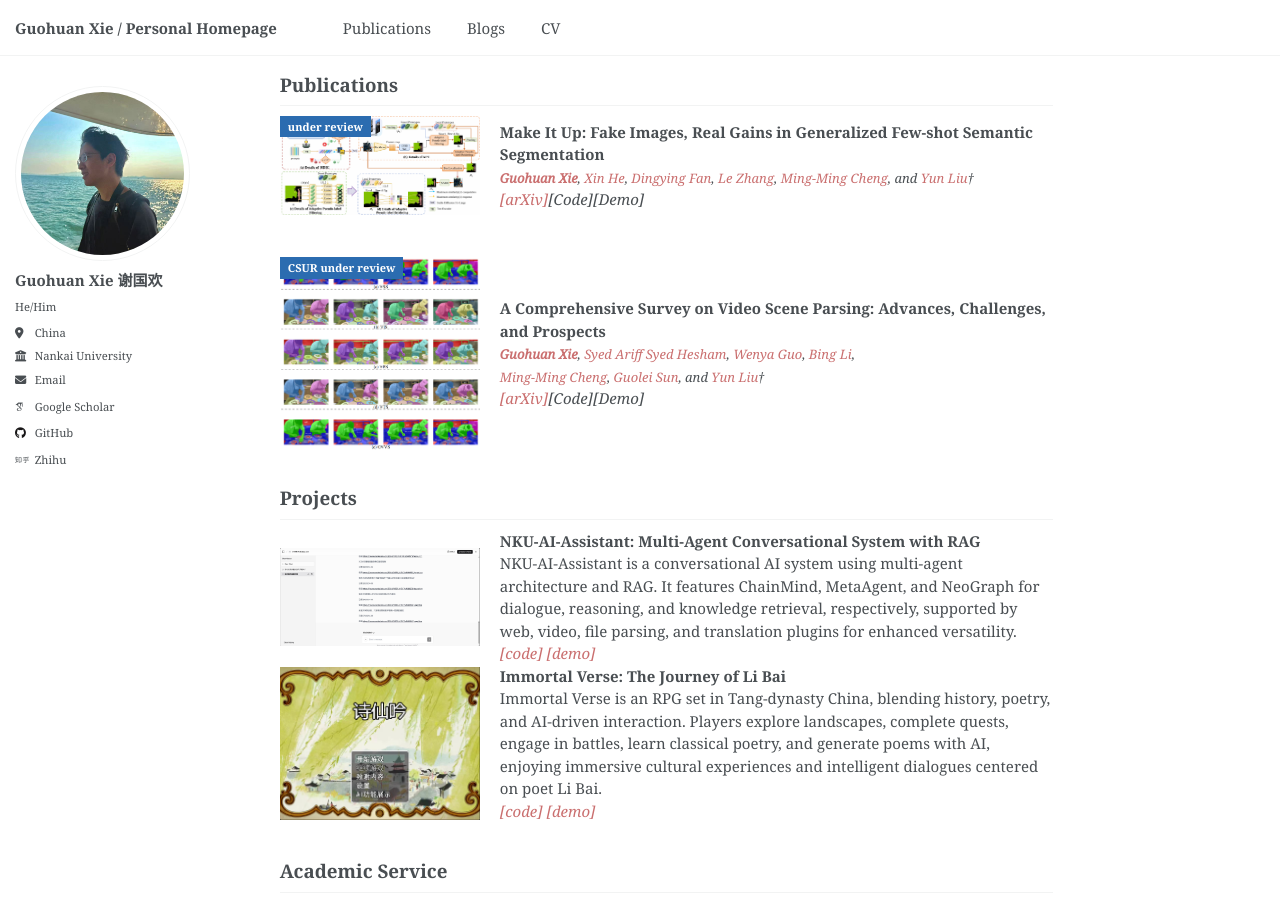
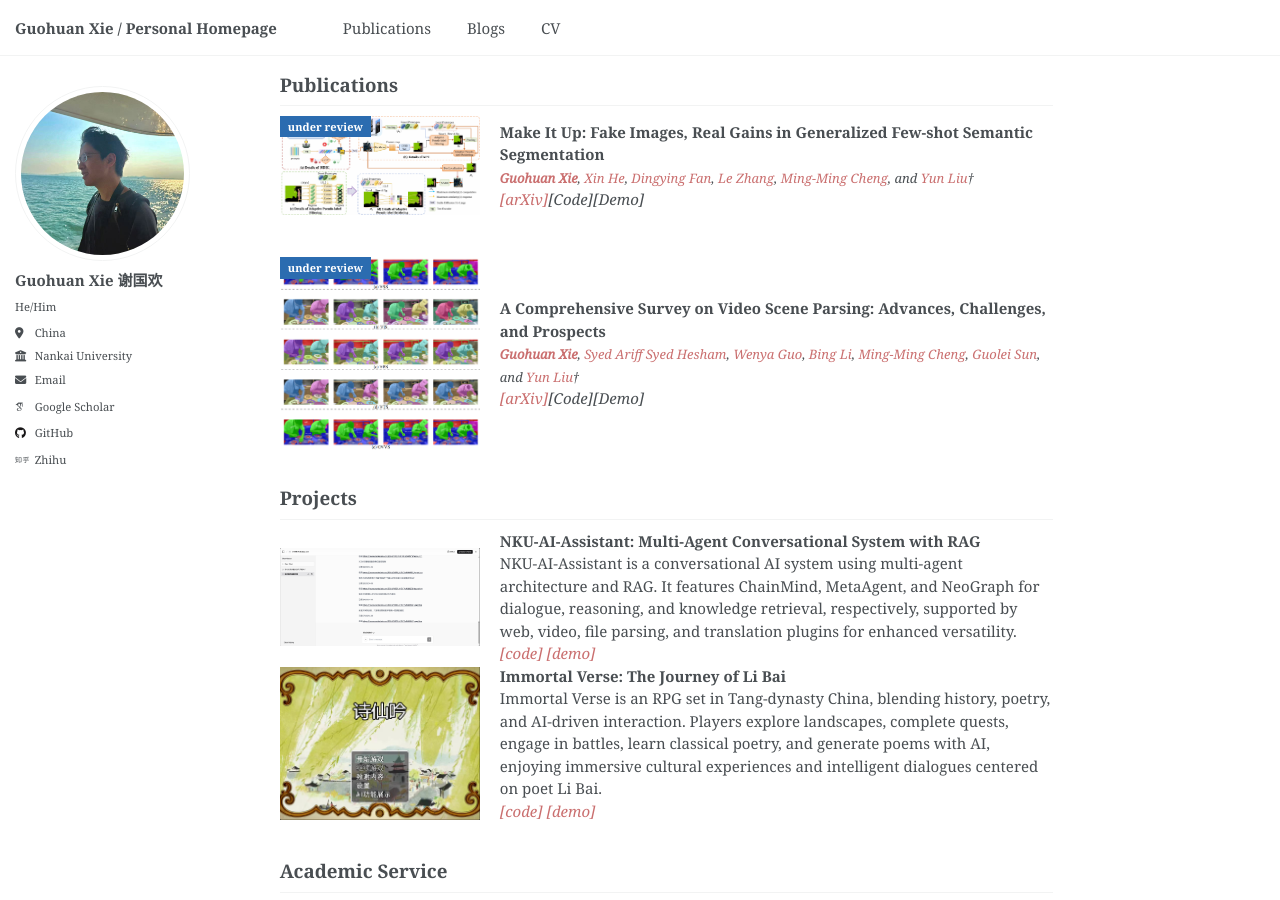
Before and after one commit to guohuan-xie/guohuan-xie.github.io, a Jekyll site: the page built from _pages/about.md, in a window 1280 px wide and 900 px high, scrolled down 757 px. Built offline with Jekyll 4.4.1, drawn with Linux system fonts in a browser that asks for light colours; some web fonts are replaced.

Commit message:
Update publication status on about page by removing specific journal reference; adjust formatting for author links for improved clarity.

```diff
--- a/_pages/about.md
+++ b/_pages/about.md
@@ -89,7 +89,7 @@ Publications
 <br>
  <div style="display: flex; align-items: center;">
     <div style="position: relative; margin-right: 20px; flex-shrink: 0;">
-        <span style="position: absolute; top: 0; left: 0; background-color: #2b6cb0; color: #fff; font-size: 11px; font-weight: bold; padding: 4px 8px; line-height: 1.2; z-index: 1;">CSUR under review</span>
+        <span style="position: absolute; top: 0; left: 0; background-color: #2b6cb0; color: #fff; font-size: 11px; font-weight: bold; padding: 4px 8px; line-height: 1.2; z-index: 1;">under review</span>
         <img src="images/vpssurvey.png" alt="VSP Survey" width="200" height="100">
     </div>
     <div>
@@ -98,7 +98,7 @@ Publications
             <a href="https://guohuan-xie.github.io/" target="_blank"><strong>Guohuan Xie</strong></a>,
             <a href="https://scholar.google.com/citations?user=Du1SYd0AAAAJ&hl=en" target="_blank">Syed Ariff Syed Hesham</a>,
             <a href="https://scholar.google.com.tw/citations?user=XpqqcAYAAAAJ&hl=zh-CN" target="_blank">Wenya Guo</a>,
-            <a href="https://scholar.google.com.sg/citations?user=u7Gb-qwAAAAJ&hl=en" target="_blank">Bing Li</a>, <br>
+            <a href="https://scholar.google.com.sg/citations?user=u7Gb-qwAAAAJ&hl=en" target="_blank">Bing Li</a>,
             <a href="https://scholar.google.com/citations?user=huWpVyEAAAAJ&hl=en" target="_blank">Ming-Ming Cheng</a>,
             <a href="https://scholar.google.com.hk/citations?user=qd8Blw0AAAAJ&hl=zh-CN" target="_blank">Guolei Sun</a>, and
             <a href="https://yun-liu.github.io/" target="_blank">Yun Liu</a>&dagger;
```
